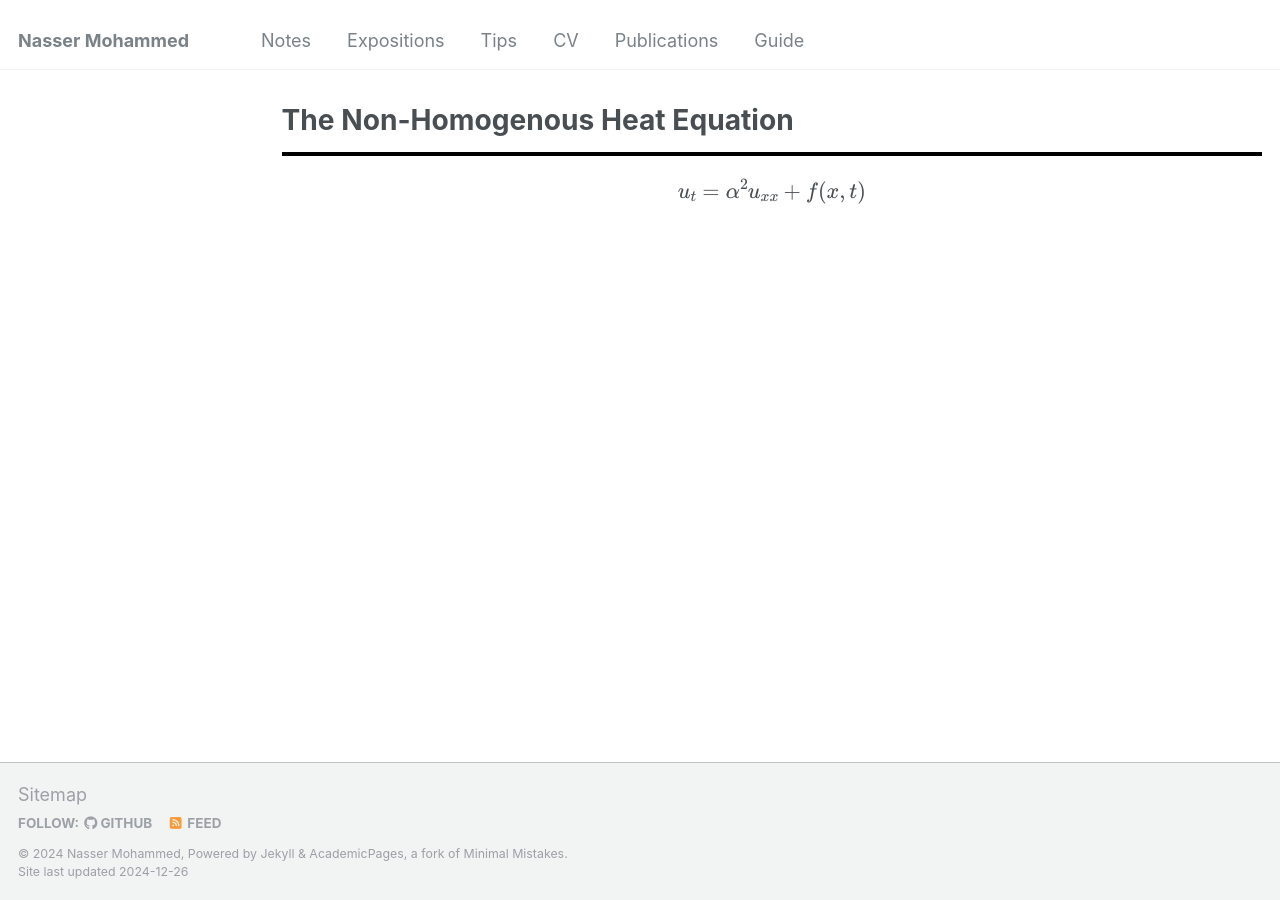
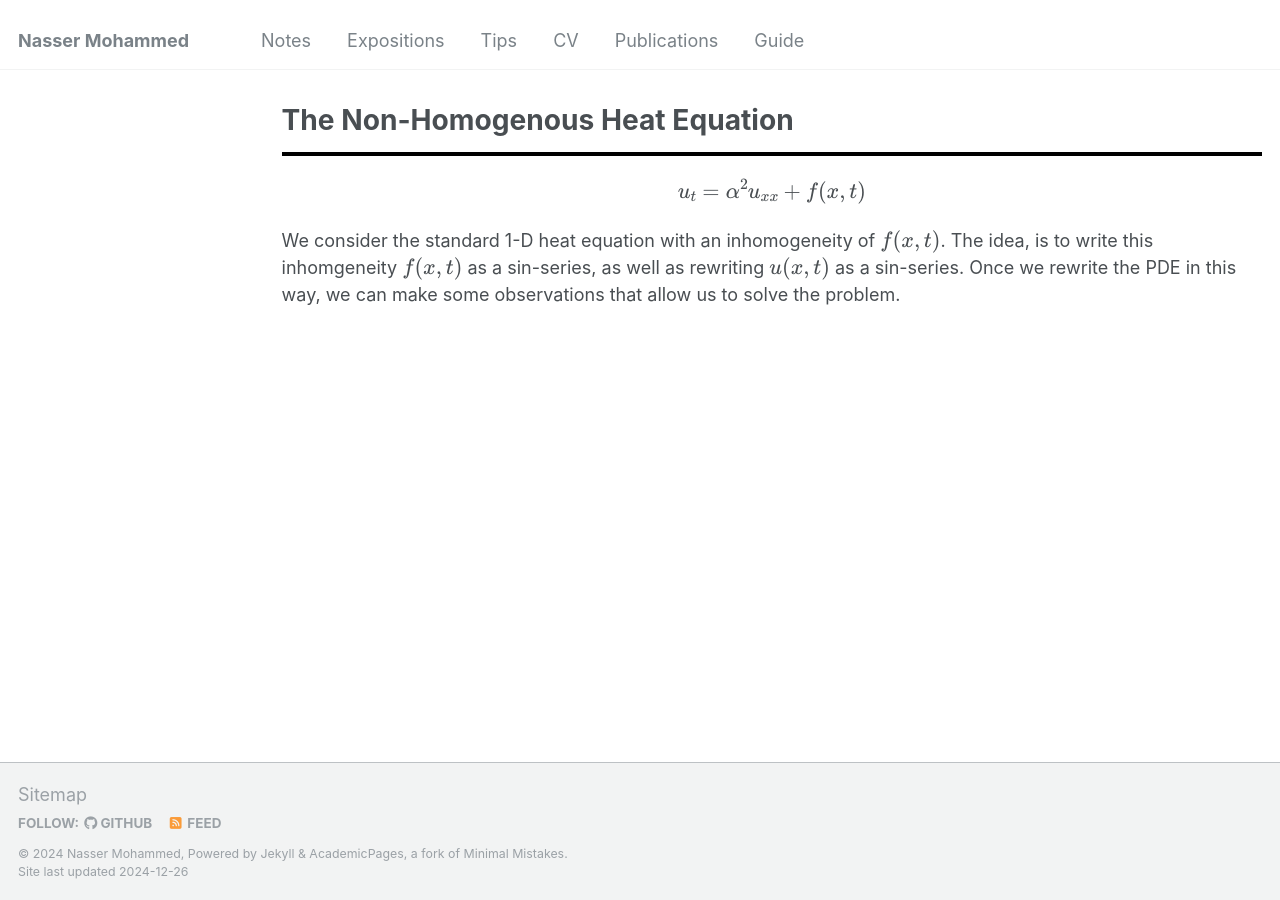
Before and after one commit to Nasser-Mohammed/Nasser-Mohammed.github.io, a Jekyll site: the page built from _pages/notes/pde/nonhompde-heat.md, in a window 1280 px wide. Built offline with Jekyll 4.4.1, drawn with Linux system fonts in a browser that asks for light colours.

Commit message:
Update nonhompde-heat.md

```diff
--- a/_pages/notes/pde/nonhompde-heat.md
+++ b/_pages/notes/pde/nonhompde-heat.md
@@ -6,3 +6,5 @@
 ---
 <hr style="border: 2px solid black;">
 \\[u_t=\alpha^2u_{xx} + f(x,t)\\]
+
+We consider the standard 1-D heat equation with an inhomogeneity of \\(f(x,t)\\). The idea, is to write this inhomgeneity \\(f(x,t)\\) as a sin-series, as well as rewriting \\(u(x,t)\\) as a sin-series. Once we rewrite the PDE in this way, we can make some observations that allow us to solve the problem.
```
